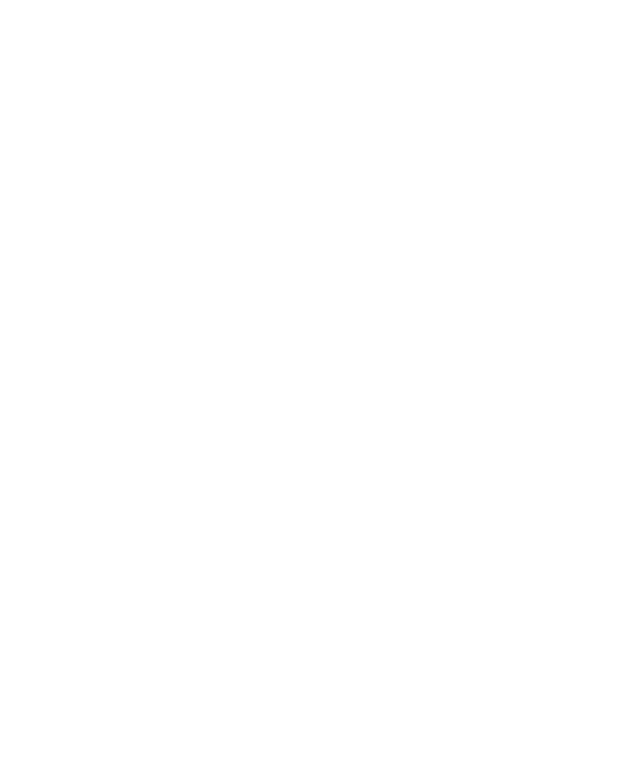
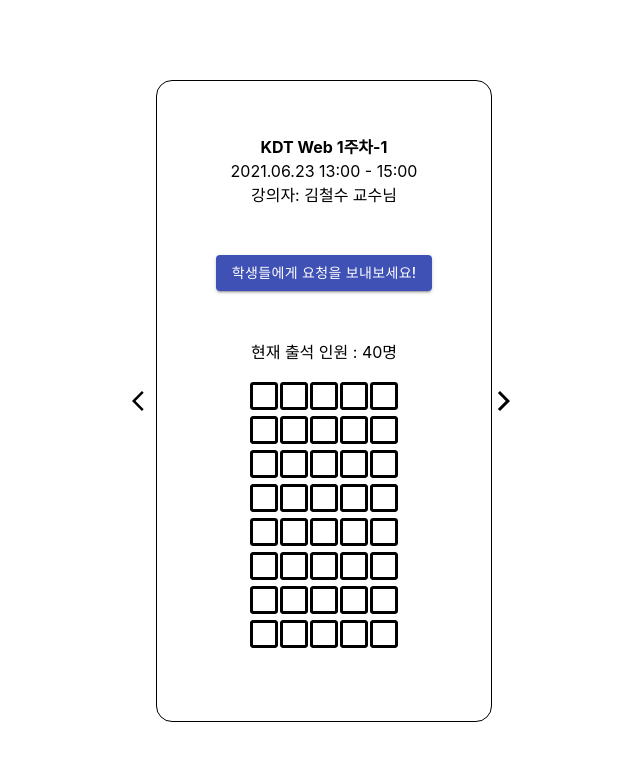
Before and after one commit to on-and-off/class-greenlight, a React (Create React App) app in the folder frontend/: page /teacher in a window 1280 px wide. Shown: the top 760 px of the page, without its empty margins (316-956 px from the left). Built offline with nearby package versions, Linux system fonts and the light colour scheme.

Commit message:
Feat: 강사 초기화면 UI 작업

```diff
--- a/frontend/package.json
+++ b/frontend/package.json
@@ -3,6 +3,10 @@
   "version": "0.1.0",
   "private": true,
   "dependencies": {
+    "@fortawesome/fontawesome-svg-core": "^1.2.35",
+    "@fortawesome/free-regular-svg-icons": "^5.15.3",
+    "@fortawesome/free-solid-svg-icons": "^5.15.3",
+    "@fortawesome/react-fontawesome": "^0.1.14",
     "@material-ui/core": "^4.12.2",
     "@material-ui/icons": "^4.11.2",
     "@testing-library/jest-dom": "^5.14.1",
--- a/frontend/src/App.js
+++ b/frontend/src/App.js
@@ -1,7 +1,15 @@
-import "./App.css";
+import { BrowserRouter as Router, Route, Switch } from 'react-router-dom';
+import Teacher from './components/Teacher';
+import './App.css';
 
 function App() {
-  return <div className="App"></div>;
+  return (
+    <Router>
+      <Switch>
+        <Route path="/teacher" component={Teacher} />
+      </Switch>
+    </Router>
+  );
 }
 
 export default App;
--- /dev/null
+++ b/frontend/src/components/Teacher/block.js
@@ -0,0 +1,43 @@
+import React, { useState } from 'react';
+import styled from 'styled-components';
+import { FontAwesomeIcon } from '@fortawesome/react-fontawesome';
+import { faSquare as filledSquare } from '@fortawesome/free-solid-svg-icons';
+import { faSquare as outlinedSquare } from '@fortawesome/free-regular-svg-icons';
+
+export default function Block() {
+  const [attendance, setAttendance] = useState(40);
+
+  const renderBlockGroup = () => {
+    const blockGroupArray = [];
+    for (var i = 0; i < attendance; i++) {
+      blockGroupArray.push(<FontAwesomeIcon key={i} icon={outlinedSquare} />);
+    }
+    return blockGroupArray;
+  };
+
+  return (
+    <BlockContainer>
+      <div>현재 출석 인원 : {attendance}명</div>
+      {/* <FontAwesomeIcon icon={filledSquare} /> */}
+      <BlockGroup>{renderBlockGroup()}</BlockGroup>
+    </BlockContainer>
+  );
+}
+
+const BlockContainer = styled.div`
+  text-align: center;
+  margin: 1rem;
+`;
+
+const BlockGroup = styled.div`
+  display: flex;
+  justify-content: center;
+  align-items: center;
+  margin: 1rem auto;
+  flex-wrap: wrap;
+  width: 50%;
+  font-size: 2rem;
+  svg {
+    padding: 1px;
+  }
+`;
--- /dev/null
+++ b/frontend/src/components/Teacher/index.js
@@ -0,0 +1,70 @@
+import React from 'react';
+import styled from 'styled-components';
+import ArrowBackIosIcon from '@material-ui/icons/ArrowBackIos';
+import ArrowForwardIosIcon from '@material-ui/icons/ArrowForwardIos';
+import { FontAwesomeIcon } from '@fortawesome/react-fontawesome';
+import { faSquare as filledSquare } from '@fortawesome/free-solid-svg-icons';
+import { faSquare as outlinedSquare } from '@fortawesome/free-regular-svg-icons';
+import Block from './block';
+import Button from '@material-ui/core/Button';
+
+export default function Teacher() {
+  return (
+    <RootContainer>
+      <TotalContainer>
+        <ArrowBackIosIcon></ArrowBackIosIcon>
+        <MainContainer>
+          <InfoContainer>
+            <p style={{ fontWeight: 'bold' }}>KDT Web 1주차-1</p>
+            <p>2021.06.23 13:00 - 15:00</p>
+            <p>강의자: 김철수 교수님</p>
+          </InfoContainer>
+          <Button
+            variant="contained"
+            color="primary"
+            style={{ margin: '2rem' }}
+          >
+            학생들에게 요청을 보내보세요!
+          </Button>
+          <Block />
+        </MainContainer>
+        <ArrowForwardIosIcon></ArrowForwardIosIcon>
+      </TotalContainer>
+    </RootContainer>
+  );
+}
+
+const RootContainer = styled.div`
+  display: flex;
+  flex-direction: column;
+  justify-content: center;
+  align-items: center;
+  width: 30vw;
+  margin: 5rem auto;
+`;
+
+const TotalContainer = styled.div`
+  display: flex;
+  justify-content: center;
+  align-items: center;
+`;
+
+const MainContainer = styled.div`
+  display: flex;
+  flex-direction: column;
+  border: solid 1px black;
+  border-radius: 1rem;
+  width: 100%;
+  height: 40rem;
+  justify-content: center;
+  align-items: center;
+`;
+
+const InfoContainer = styled.div`
+  text-align: center;
+  line-height: 1.5rem;
+  margin: 1rem;
+  p {
+    margin: 0;
+  }
+`;
```
Also changed, not shown: 1 other file (tests, documents, lock files or other folders).
